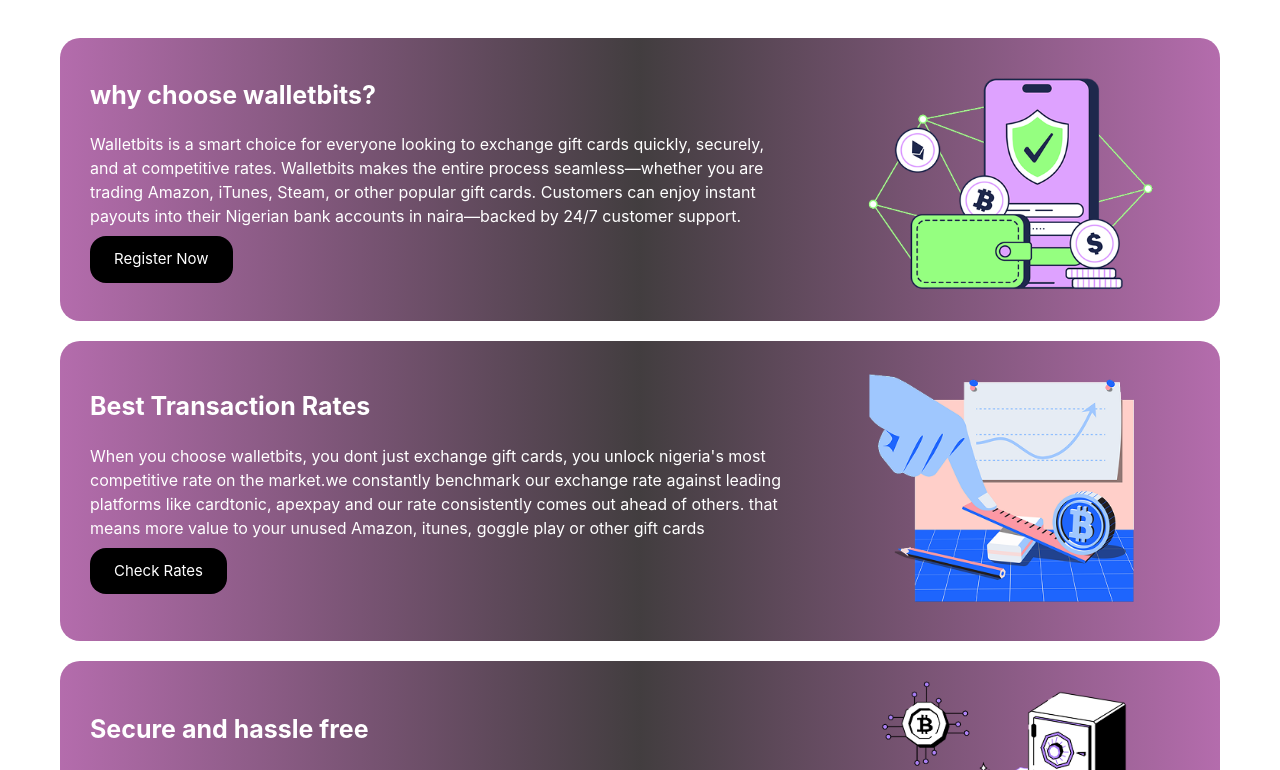
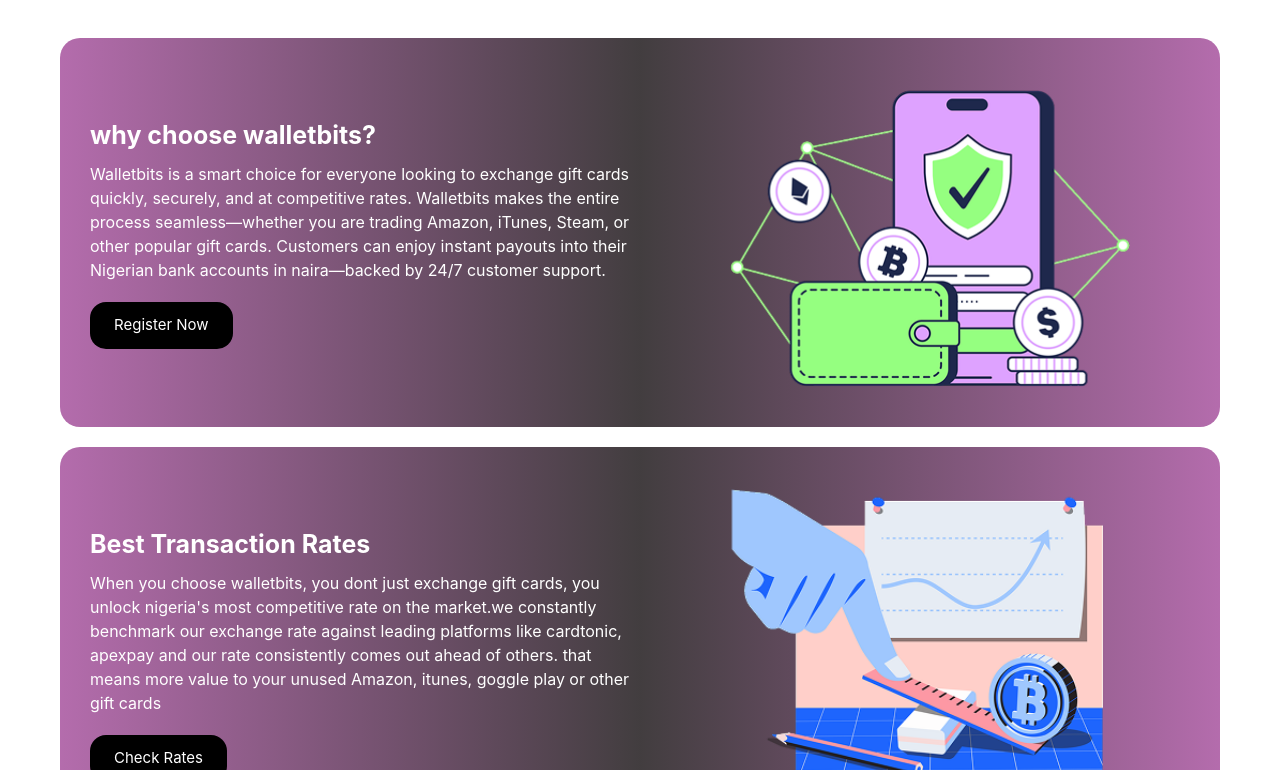
Before and after one commit to onisodumeya/walletbits-app, a React (Vite) app: page / in a window 1280 px wide. Shown: the part 670-1440 px from the top of the page. Built offline with nearby package versions, Linux system fonts and the light colour scheme.

Commit message:
Cards animation

```diff
--- a/src/components/Cards.jsx
+++ b/src/components/Cards.jsx
@@ -1,24 +1,32 @@
+import { useRef, useEffect } from 'react'
+import { useMediaQuery } from 'react-responsive';
 import { PriBtn } from './Buttons';
 import { Link } from 'react-router-dom';
 
 import PropTypes from 'prop-types';
 
-function Cards({ image, title, description, link, buttonText }) {
+function Cards({ image, title, description, link, buttonText, refer }) {
+  const isMobile = useMediaQuery({ maxWidth: 1000 });
+
   return (
     <>
-    <div className="cards px-5 gap-5 py-10">
-      <h1 className="header">{title}</h1>
-      <img src={image} alt="Card visual" />
-      <p>{description}</p>
-      <Link to={link}><button className="cardbutton">{buttonText}</button></Link>
-    </div>
-    <div className='desk'>
+      <div ref={refer} className={`desk flex flex-col ${!isMobile && `flex-row`}`}>
         <div className="divs gap-2 items-start">
-            <h1 className="header">{title}</h1>
+            <h1 className={`header font-bold w-full ${isMobile && `text-center`}`}>{title}</h1>
+            {!isMobile &&
+              <div className='flex flex-col gap-5'>
+                <p>{description}</p>
+                <Link to={link}><button className="cardbutton">{buttonText}</button></Link>
+              </div>
+            }
+        </div>
+        <img src={image} alt="image" className={`w-full ${!isMobile && `w-4/12`}`} />
+        {isMobile &&
+          <div className='flex flex-col text-center gap-5 pb-5'>
             <p>{description}</p>
             <Link to={link}><button className="cardbutton">{buttonText}</button></Link>
-        </div>
-        <img src={image} alt="image" className='card-img' />
+          </div>
+        }
     </div>
     </>
   );
--- a/src/index.css
+++ b/src/index.css
@@ -64,16 +64,6 @@
     background-color: #353535;
 }
 
-@media (min-width: 769px) {
-    .desk{
-        display: flex;
-    }
-
-    .cards{
-        display: none;
-    }
-}
-
 @media (max-width: 768px){
     .cards{
         display: flex;
@@ -87,10 +77,6 @@
         justify-self: center;
         align-self: center;
     }
-
-    .desk{
-        display: none;
-    }
 }
 
 .divs{
@@ -99,12 +85,6 @@
     height: 90%;
     width: 100%;
     padding: 20px;
-}
-
-.header{
-  font-weight: bold;
-  font-size: 25px;
-  padding-bottom: 10px;
 }
 
 .foot{
--- a/src/pages/Home.jsx
+++ b/src/pages/Home.jsx
@@ -18,11 +18,83 @@
 import imags from '../assets/pngs/img3.png';
 
 function Home() {
+
+  const cardLeftRef = useRef();
+  const cardRightRef = useRef();
+  const cardLeftRef2 = useRef();
+
   const isMobile = useMediaQuery({ maxWidth: 767 });
 
   const textRef = useRef();
   const imageRef = useRef();
   const mobRef = useRef();
+
+    useEffect(() => {
+      if(!cardLeftRef.current) return;
+      if(!cardLeftRef2.current) return;
+      if(!cardRightRef.current) return;
+
+      if (cardLeftRef.current) {
+        gsap.fromTo(
+          cardLeftRef.current,
+          { x: -100, opacity: 0, },
+
+          {
+            scrollTrigger: {
+            trigger: cardLeftRef.current,
+            start: "top 80%",
+            toggleActions: "play none none none",
+            once: true,},
+
+            x: 0,
+            opacity: 1,
+            duration: 1,
+            ease: "power3.out"
+          },
+        );
+      };
+
+      if (cardLeftRef2.current) {
+        gsap.fromTo(
+          cardLeftRef2.current,
+          { x: -100, opacity: 0, },
+
+          {
+            scrollTrigger: {
+            trigger: cardLeftRef2.current,
+            start: "top 80%",
+            toggleActions: "play none none none",
+            once: true,},
+
+            x: 0,
+            opacity: 1,
+            duration: 1,
+            ease: "power3.out"
+          },
+        );
+      };
+
+      if (cardRightRef.current) {
+        gsap.fromTo(
+          cardRightRef.current,
+          { x: 100, autoAlpha: 0, },
+
+          {
+            scrollTrigger: {
+              trigger: cardRightRef.current,
+              start: "top 80%",
+              toggleActions: "play none none none",
+              once: true,
+            },
+
+            x: 0,
+            autoAlpha: 1,
+            duration: 1,
+            ease: "power3.out"
+          },
+        );
+      }
+    }, []);
 
   useEffect(() => {
     if (!textRef.current) return;
@@ -203,17 +275,17 @@
       </section>
 
       <section className="flex flex-col items-center gap-5 px-5 md:px-15 pt-10">
-        <Cards image={image}
+        <Cards refer={cardLeftRef} image={image}
           title=" why choose walletbits?"
           description= "Walletbits is a smart choice for everyone looking to exchange gift cards quickly, securely, and at competitive rates. Walletbits makes the entire process seamless—whether you are trading Amazon, iTunes, Steam, or other popular gift cards. Customers can enjoy instant payouts into their Nigerian bank accounts in naira—backed by 24/7 customer support."
           link="/register"
           buttonText="Register Now"/>
-        <Cards image={imag}
+        <Cards refer={cardRightRef} image={imag}
           title="Best Transaction Rates"
           description="When you choose walletbits, you dont just exchange gift cards, you unlock nigeria's most competitive rate on the market.we constantly benchmark our exchange rate against leading platforms like cardtonic, apexpay and our rate consistently comes out ahead of others. that means more value to your unused Amazon, itunes, goggle play or other gift cards"
           link="/rates"
           buttonText="Check Rates"/>
-        <Cards image={imags}
+        <Cards refer={cardLeftRef2} image={imags}
           title="Secure and hassle free"
           description="Walletbits offers secure and hassle free experience to everyone looking to exchange giftcards with confidence.your transactions are protected with industry-standard encryption and multi-layered verification, ensuring your data and funds remains safe at all times. from card submission to instant payout,everytime happens quickly and transparently"
           link="/sign-in"
```
